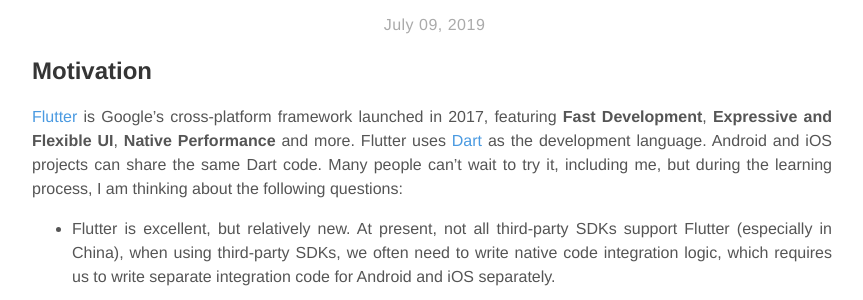
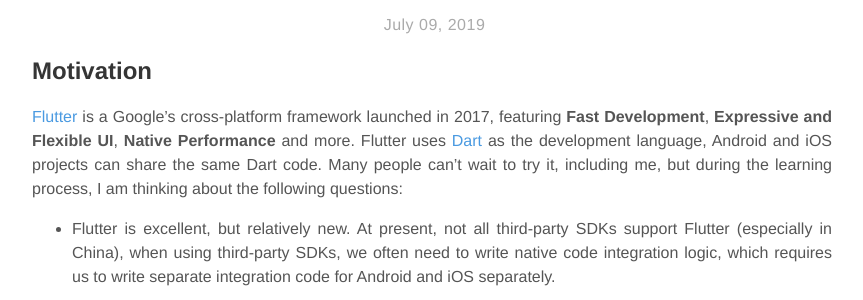
Before and after one commit to littleGnAl/littlegnal.github.io, a Jekyll site: the page built from _posts/2019-07-09-kmpp_flutter_en.md, in a window 1280 px wide and 1400 px high. Shown: the part 238-538 px from the top of the window, without its empty margins (208-1071 px from the left). Built offline with Jekyll 4.4.1, drawn with Linux system fonts in a browser that asks for light colours; some of the changed text lies outside the part shown.

```diff
--- a/_posts/2019-07-09-kmpp_flutter_en.md
+++ b/_posts/2019-07-09-kmpp_flutter_en.md
@@ -4,7 +4,7 @@ date: 2019-07-09 14:29:22 +0800
 ---
 
 ## Motivation
-[Flutter](https://flutter.dev/) is Google's cross-platform framework launched in 2017, featuring **Fast Development**, **Expressive and Flexible UI**, **Native Performance** and more. Flutter uses [Dart](https://dart.dev/) as the development language. Android and iOS projects can share the same Dart code. Many people can't wait to try it, including me, but during the learning process, I am thinking about the following questions:
+[Flutter](https://flutter.dev/) is a Google's cross-platform framework launched in 2017, featuring **Fast Development**, **Expressive and Flexible UI**, **Native Performance** and more. Flutter uses [Dart](https://dart.dev/) as the development language, Android and iOS projects can share the same Dart code. Many people can't wait to try it, including me, but during the learning process, I am thinking about the following questions:
 
 * Flutter is excellent, but relatively new. At present, not all third-party SDKs support Flutter (especially in China), when using third-party SDKs, we often need to write native code integration logic, which requires us to write separate integration code for Android and iOS separately.
 
```
Also changed, not shown: other parts of _posts/2019-07-09-kmpp_flutter_en.md (+7 -7 lines).
